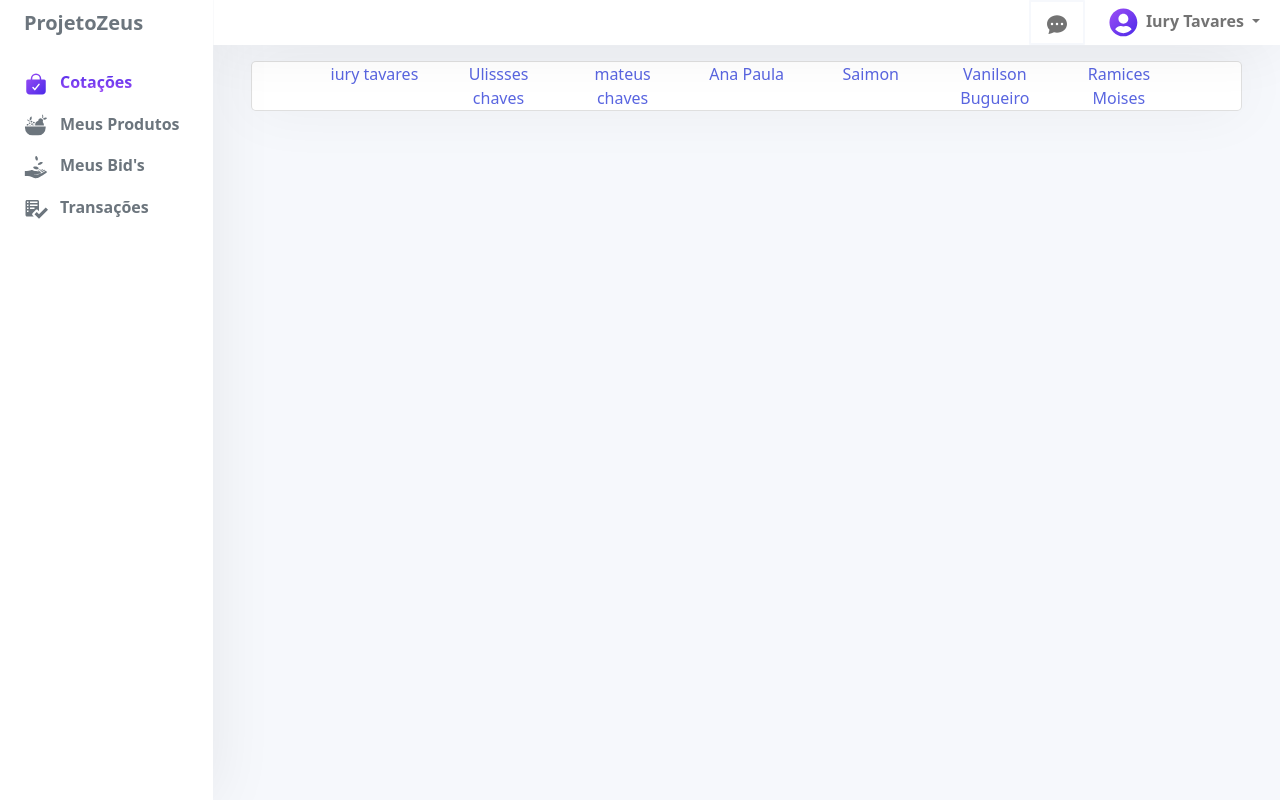
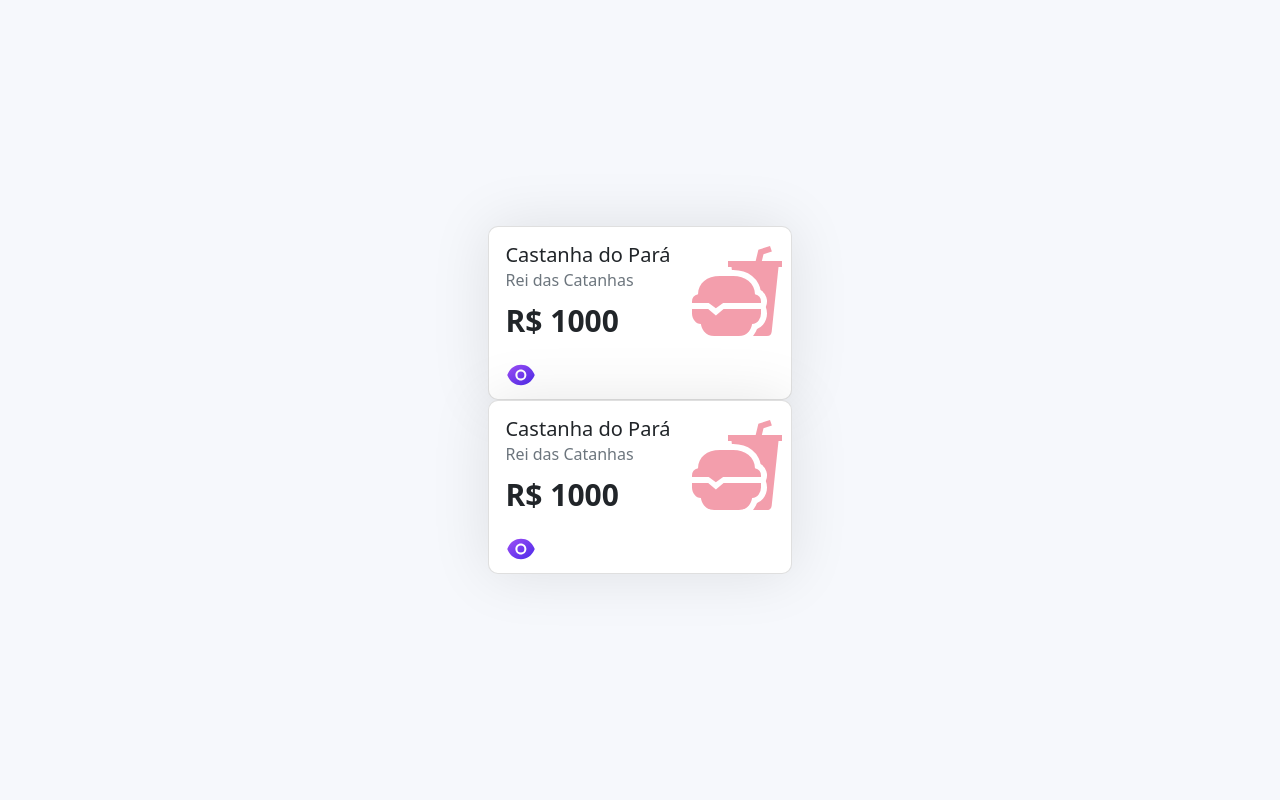
Before and after one commit to IuryTavares/projetoWeb2021, a Next.js app in the folder frontendReactApp/projectzeus/: page / in a window 1280 px wide. Built offline with nearby package versions, Linux system fonts and the light colour scheme.

Commit message:
Initial page and card product

```diff
--- a/frontendReactApp/projectzeus/src/components/Bar.tsx
+++ b/frontendReactApp/projectzeus/src/components/Bar.tsx
@@ -22,12 +22,12 @@ export function Bar() {
         <Row className="vh-100 overflow-auto">
             <Col xl="2" lg="2" md="3" style={{zIndex: 1}}  className={`${styles.bgColor} ${styles.shadowBar} px-sm-2 px-0 d-flex sticky-top d-none d-xl-block d-lg-block d-md-block`}>
                 <div className="flex-sm-column flex-row align-items-sm-start px-3 pt-2">
-                    <a href="/" style={{fontWeight: 600}} className="d-flex pb-sm-3 text-decoration-none">
-                        <span className="fs-5 text-secondary">P<span className="d-none d-sm-inline ">rojetoZeus</span></span>
+                    <a href="#" style={{fontWeight: 600}} className={`${styles.bgSelected} d-flex pb-sm-3 text-decoration-none`}>
+                        <span className={`${styles.bgSelected} fs-5`}>P<span className="d-none d-sm-inline ">rojetoZeus</span></span>
                     </a>
                     <ul className="nav nav-pills flex-sm-column" id="menu">
                         <li className="my-3">
-                            <a href="#" className={` px-0 ${styles.bgSelected} text-decoration-none` }>
+                            <a href="#" className={`px-0 ${styles.bgSelected} text-decoration-none` }>
                                 <svg width="0" height="0">
                                     <linearGradient id="blue-gradient" x1="100%" y1="100%" x2="0%" y2="0%">
                                         <stop stopColor="#4b2ae9" offset="0%" />
@@ -64,6 +64,7 @@ export function Bar() {
                     <Col>
                         <main className="row">
                             <Navbar expand="md" className="py-0">
+                                <Navbar.Brand href="#home" className="mx-auto d-none d-sm-inline">Navbar</Navbar.Brand>
                                 <Navbar.Brand href="#home" className="d-md-none">P</Navbar.Brand>
                                 <Nav className="ms-auto nav-justified" style={{flexDirection: "row"}}>
                                     <div className={`${styles.itemBorder} d-md-none`}>
--- a/frontendReactApp/projectzeus/src/components/Login.tsx
+++ b/frontendReactApp/projectzeus/src/components/Login.tsx
@@ -1,5 +1,5 @@
 import '../../node_modules/bootstrap/dist/css/bootstrap.css'
-import {Container, Row, Col, Button, Card, Form, InputGroup, FormControl} from 'react-bootstrap'
+import {Button, Card, Form, InputGroup, FormControl} from 'react-bootstrap'
 import {FaUserCircle} from 'react-icons/fa'
 import {RiLockPasswordFill} from 'react-icons/ri'
 import styles from '../styles/components/Login.module.css'
--- /dev/null
+++ b/frontendReactApp/projectzeus/src/components/MyProductsPage.tsx
@@ -0,0 +1,14 @@
+import '../../node_modules/bootstrap/dist/css/bootstrap.css'
+import {Container, Row, Col, Button, Card} from 'react-bootstrap'
+import '../styles/components/MyProductsPage.module.css'
+import { CardProduct } from './views/CardProduct'
+
+export function MyProductsPage() {
+    return(
+        <div>
+        <CardProduct></CardProduct>
+        <CardProduct></CardProduct>
+        </div>
+
+    )
+}
--- /dev/null
+++ b/frontendReactApp/projectzeus/src/components/RegisterEnterprise.tsx
@@ -0,0 +1,51 @@
+import '../../node_modules/bootstrap/dist/css/bootstrap.css'
+import {Row, Col, Button, Card, Form} from 'react-bootstrap'
+import styles from '../styles/components/Register.module.css'
+import {AiFillLeftCircle, AiFillCheckCircle} from 'react-icons/ai'
+
+export function RegisterEnterprise() {
+    return (
+        <Card className={`${styles.cardContainer} w-50`}>
+            <Card.Header className="text-center ">Informações sobre a Empresa</Card.Header>
+            <Card.Body className="pb-2">
+            <Form>
+                <Form.Row as={Row} className="mb-3">
+                    <Form.Group as={Col}>
+                        <Form.Label>Nome</Form.Label>
+                        <Form.Control type="text" placeholder="Nome Fantasia" />
+                    </Form.Group>
+                    <Form.Group as={Col}>
+                        <Form.Label>CNPJ</Form.Label>
+                        <Form.Control type="number" placeholder="CNPF (Apenas números)" />
+                    </Form.Group>
+                </Form.Row>
+                <Form.Group as={Col} className="mb-3">
+                    <Form.Label>Endereço</Form.Label>
+                    <Form.Control type="text" placeholder="Endereço" />
+                </Form.Group>
+            </Form>
+            <Form>
+                <div className="text-center mb-3 mt-5">
+                    <Row>
+                        <svg width="0" height="0">
+                            <linearGradient id="blue-gradient" x1="100%" y1="100%" x2="0%" y2="0%">
+                                <stop stopColor="#4b2ae9" offset="0%" />
+                                <stop stopColor="#9e4ef5" offset="100%" />
+                            </linearGradient>
+                        </svg>
+                        <Col>
+                            <AiFillLeftCircle size="3.5rem" style={{ fill: "url(#blue-gradient)"}}/>
+                        </Col>
+                        <Col>
+                            <AiFillCheckCircle size="3.5rem" style={{ fill: "url(#blue-gradient)"}}/>
+                        </Col>
+                    </Row>
+                </div>
+            </Form>
+                <Card.Text className="text-center">
+                    <span>Já possui conta? <a href="#" className="nav-link p-0">Faça o login</a></span>
+                </Card.Text>
+            </Card.Body>
+        </Card>
+    )
+}
--- /dev/null
+++ b/frontendReactApp/projectzeus/src/components/RegisterUser.tsx
@@ -0,0 +1,64 @@
+import '../../node_modules/bootstrap/dist/css/bootstrap.css'
+import {Container, Row, Col, Button, Card, Form, InputGroup, FormControl} from 'react-bootstrap'
+import styles from '../styles/components/Register.module.css'
+import {AiFillRightCircle} from 'react-icons/ai'
+
+export function RegisterUser() {
+    return (
+        <Card className={`${styles.cardContainer} w-50`}>
+            <Card.Header className="text-center ">Cadastro</Card.Header>
+            <Card.Body className="pb-2">
+            <Form>
+                <Form.Row as={Row} className="mb-3">
+                    <Form.Group as={Col}>
+                        <Form.Label>Nome</Form.Label>
+                        <Form.Control type="text" placeholder="Nome Completo" />
+                    </Form.Group>
+                    <Form.Group as={Col}>
+                        <Form.Label>CPF</Form.Label>
+                        <Form.Control type="number" placeholder="CPF (Apenas números)" />
+                    </Form.Group>
+                </Form.Row>
+                <Form.Row as={Row} className="mb-3">
+                    <Form.Group as={Col} controlId="formGridEmail">
+                        <Form.Label>Endereço</Form.Label>
+                        <Form.Control type="text" placeholder="Endereço" />
+                    </Form.Group>
+                    <Form.Group as={Col}>
+                        <Form.Label>Data de Nascimento</Form.Label>
+                        <Form.Control type="date"/>
+                    </Form.Group>
+                </Form.Row>
+                <Form.Group as={Col} controlId="formGridEmail" className="mb-3">
+                    <Form.Label>Email</Form.Label>
+                    <Form.Control type="email" placeholder="Insira seu email" />
+                </Form.Group>
+                <Form.Row as={Row} className="mb-3">
+                    <Form.Group as={Col} controlId="formGridPassword">
+                        <Form.Label>Senha</Form.Label>
+                        <Form.Control type="password" placeholder="Senha contendo números e letras" />
+                    </Form.Group>
+                    <Form.Group as={Col} controlId="formGridPassword">
+                        <Form.Label>Confirme sua Senha</Form.Label>
+                        <Form.Control type="password" placeholder="Repita a senha" />
+                    </Form.Group>
+                </Form.Row>
+            </Form>
+            <Form>
+                <div className="text-center mb-3 mt-5">
+                    <svg width="0" height="0">
+                        <linearGradient id="blue-gradient" x1="100%" y1="100%" x2="0%" y2="0%">
+                            <stop stopColor="#4b2ae9" offset="0%" />
+                            <stop stopColor="#9e4ef5" offset="100%" />
+                        </linearGradient>
+                    </svg>
+                    <AiFillRightCircle size="3.5rem" style={{ fill: "url(#blue-gradient)"}}/>
+                </div>
+            </Form>
+                <Card.Text className="text-center">
+                    <span>Já possui conta? <a href="#" className="nav-link p-0">Faça o login</a></span>
+                </Card.Text>
+            </Card.Body>
+        </Card>
+    )
+}
--- /dev/null
+++ b/frontendReactApp/projectzeus/src/components/views/CardProduct.tsx
@@ -0,0 +1,33 @@
+import '../../../node_modules/bootstrap/dist/css/bootstrap.css'
+import {Row, Col, Card} from 'react-bootstrap'
+import styles from '../../styles/components/views/CardProduct.module.css'
+import {AiFillEye} from 'react-icons/ai'
+import {IoFastFoodSharp} from 'react-icons/io5'
+
+export function CardProduct () {
+    return (
+        <Card className={`${styles.cardContainer} pb-0`}>
+            <Card.Body className="pb-2">
+               <Row>
+                   <Col xs="8">
+                        <Card.Title>Castanha do Pará</Card.Title>
+                        <Card.Subtitle className="mb-2 text-muted">Rei das Catanhas</Card.Subtitle>
+                        <Card.Text className={styles.price}>
+                            R$ 1000
+                        </Card.Text>
+                        <svg width="0" height="0">
+                            <linearGradient id="blue-gradient" x1="100%" y1="100%" x2="0%" y2="0%">
+                                <stop stopColor="#4b2ae9" offset="0%" />
+                                <stop stopColor="#9e4ef5" offset="100%" />
+                            </linearGradient>
+                        </svg>
+                        <Card.Link href="#"><AiFillEye size="2rem" style={{ fill: "url(#blue-gradient)"}}/></Card.Link>
+                   </Col>
+                   <Col xs="4" className="ps-0 pe-2">
+                        <IoFastFoodSharp className={styles.icon} size="6rem"/>
+                   </Col>
+               </Row>
+            </Card.Body>
+        </Card>
+    )
+}
--- a/frontendReactApp/projectzeus/src/pages/index.tsx
+++ b/frontendReactApp/projectzeus/src/pages/index.tsx
@@ -4,11 +4,15 @@ import styles from '../styles/pages/Home.module.css'
 import '../../node_modules/bootstrap/dist/css/bootstrap.css'
 import {Bar} from '../components/Bar'
 import { Login } from '../components/Login'
+import { RegisterUser } from '../components/RegisterUser'
+import {RegisterEnterprise} from '../components/RegisterEnterprise'
+import { CardProduct } from '../components/views/CardProduct'
+import { MyProductsPage } from '../components/MyProductsPage'
 
 export default function Home() {
   return (
     <div className={styles.container}>
-      <Bar></Bar>
+      <MyProductsPage/>
     </div>
   )
 }
--- /dev/null
+++ b/frontendReactApp/projectzeus/src/styles/components/Register.module.css
@@ -0,0 +1,10 @@
+.cardContainer{
+    border-radius: 10px;
+    box-shadow: 0 0 60px rgba(0, 0, 0, 0.1);
+    padding: 0 0 1.5rem 0;
+}
+
+.btColor {
+    background: var(--bg-lightButtonGradient);
+    border: none;
+}
--- /dev/null
+++ b/frontendReactApp/projectzeus/src/styles/components/views/CardProduct.module.css
@@ -0,0 +1,15 @@
+.cardContainer{
+    border-radius: 10px;
+    box-shadow: 0 0 60px rgba(0, 0, 0, 0.1);
+    padding: 0 0 1.5rem 0;
+}
+
+.icon{
+    color: var(--red);
+    opacity: 0.5;
+}
+
+.price {
+    font-size: 30px;
+    font-weight: 600;
+}
```
Also changed, not shown: frontendReactApp/projectzeus/src/styles/components/MyProductsPage.module.css (added).
